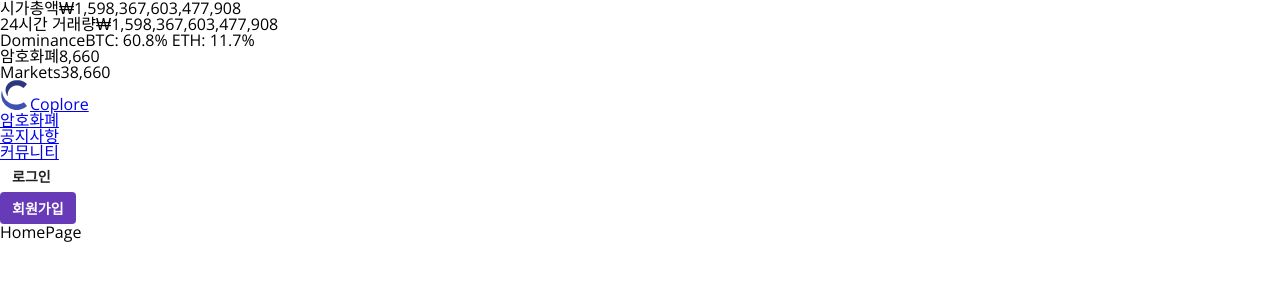
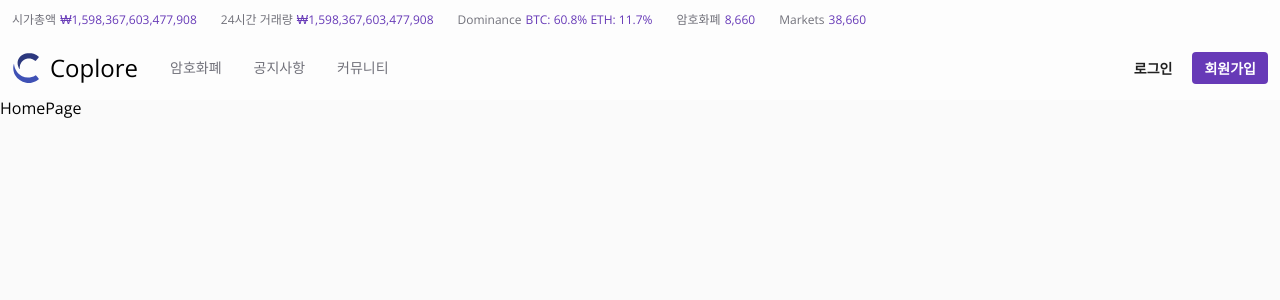
Before and after one commit to coin-flow/coin-flow_app, a Next.js app: page / in a window 1280 px wide. Shown: the top 300 px of the page. Built offline with nearby package versions, Linux system fonts and the light colour scheme.

Commit message:
feat: 기존 스타일링 적용

```diff
--- a/src/app/layout.tsx
+++ b/src/app/layout.tsx
@@ -23,7 +23,7 @@ export const metadata: Metadata = {
 export default function RootLayout({ children }: PropsWithChildren) {
 	return (
 		<html lang="ko" data-theme="light">
-			<body className={`${openSans.className} bg-zinc-100`}>
+			<body className={openSans.className}>
 				<Header />
 				<main>{children}</main>
 			</body>
--- a/src/app/page.tsx
+++ b/src/app/page.tsx
@@ -1,3 +1,3 @@
 export default function HomePage() {
-	return <div className="min-h-dvh h-[5000px]">HomePage</div>;
+	return <div style={{ height: '5000px' }}>HomePage</div>;
 }
--- /dev/null
+++ b/src/components/common/Header.module.scss
@@ -0,0 +1,8 @@
+.container {
+	display: flex;
+	flex-direction: column;
+	position: sticky;
+	top: -40px;
+	backdrop-filter: blur(var(--coplore-blur-sm));
+	background-color: var(--coplore-white-opacity-60);
+}
--- a/src/components/common/Header.tsx
+++ b/src/components/common/Header.tsx
@@ -1,9 +1,10 @@
 import Navbar from './Navbar';
 import Topbar from './Topbar';
+import styles from './Header.module.scss';
 
 export default function Header() {
 	return (
-		<header className="flex flex-col bg-white/60 sticky pt-[-40px] top-[-40px] backdrop-blur-sm">
+		<header className={styles.container}>
 			<Topbar />
 			<Navbar />
 		</header>
--- /dev/null
+++ b/src/components/common/Logo.module.scss
@@ -0,0 +1,11 @@
+.container {
+	display: flex;
+	align-items: center;
+	gap: 0.5rem; /* 8px */
+}
+
+.text {
+	font-size: 1.5rem; /* 24px */
+	line-height: 2rem; /* 32px */
+	color: var(--coplore-black);
+}
--- a/src/components/common/Logo.tsx
+++ b/src/components/common/Logo.tsx
@@ -1,10 +1,11 @@
 import LogoIcon from '../icons/LogoIcon';
+import styles from './Logo.module.scss';
 
 export default function Logo() {
 	return (
-		<div className="flex items-center gap-2">
+		<div className={styles.container}>
 			<LogoIcon />
-			<span className="text-2xl text-black">Coplore</span>
+			<span className={styles.text}>Coplore</span>
 		</div>
 	);
 }
--- /dev/null
+++ b/src/components/common/Navbar.module.scss
@@ -0,0 +1,50 @@
+.container {
+	width: 100%;
+	height: 60px;
+	border-bottom-width: 1px;
+	border-color: rgb(228 228 231);
+}
+
+.wrapper {
+	width: 100%;
+	max-width: 1440px;
+	margin: 0 auto;
+	padding: 0.75rem; /* 12px */
+	display: flex;
+	justify-content: space-between;
+}
+
+.left {
+	display: flex;
+	align-items: center;
+}
+
+.menus {
+	display: flex;
+	align-items: center;
+	padding-left: 1rem; /* 16px */
+}
+
+.menu {
+	font-size: 0.875rem; /* 14px */
+	line-height: 1.25rem; /* 20px */
+	padding: 0 1rem; /* 16px */
+	transition-property: color, background-color, border-color, text-decoration-color, fill, stroke;
+	transition-timing-function: cubic-bezier(0.4, 0, 0.2, 1);
+	transition-duration: 150ms;
+	color: rgb(113 113 122);
+
+	&--active {
+		color: rgb(24 24 27);
+	}
+
+	&:hover {
+		color: rgb(39 39 42);
+	}
+}
+
+.right {
+	display: flex;
+	align-items: center;
+	gap: 0.5rem; /* 8px */
+}
--- a/src/components/common/Navbar.tsx
+++ b/src/components/common/Navbar.tsx
@@ -3,8 +3,9 @@
 import Link from 'next/link';
 import { usePathname } from 'next/navigation';
 
+import Button from '../ui/Button';
 import Logo from './Logo';
-import Button from '../ui/Button';
+import styles from './Navbar.module.scss';
 
 const links = [
 	{ id: '1', label: '암호화폐', href: '/coin' },
@@ -16,26 +17,21 @@ export default function Navbar() {
 	const currentPath = usePathname();
 
 	return (
-		<div className="w-full h-[60px] border-b border-zinc-200">
-			<nav className="w-full max-w-[1440px] mx-auto p-3 flex justify-between">
-				<div className="flex items-center">
+		<div className={styles.container}>
+			<nav className={styles.wrapper}>
+				<div className={styles.left}>
 					<Link href="/">
 						<Logo />
 					</Link>
-					<ul className="flex items-center pl-4">
+					<ul className={styles.menus}>
 						{links.map(link => (
-							<li
-								key={link.id}
-								className={`${
-									link.href === currentPath ? 'text-zinc-900' : 'text-zinc-500'
-								} hover:text-zinc-800 transition-colors text-sm px-4`}
-							>
+							<li key={link.id} className={`${styles.menu} ${link.href === currentPath && styles['menu--active']}`}>
 								<Link href={link.href}>{link.label}</Link>
 							</li>
 						))}
 					</ul>
 				</div>
-				<div className="flex items-center gap-2">
+				<div className={styles.right}>
 					<Button size="sm" color="ghost">
 						로그인
 					</Button>
--- /dev/null
+++ b/src/components/common/Topbar.module.scss
@@ -0,0 +1,35 @@
+.container {
+	width: 100%;
+	height: 40px;
+	border-bottom-width: 1px;
+	border-color: rgb(228 228 231);
+}
+
+.wrapper {
+	width: 100%;
+	max-width: 1440px;
+	display: flex;
+	gap: 1.5rem; /* 24px */
+	align-items: center;
+	padding: 0.75rem; /* 12px */
+	margin: 0 auto;
+}
+
+.item {
+	display: flex;
+	gap: 0.25rem; /* 4px */
+	align-items: center;
+}
+
+.text {
+	font-size: 0.75rem; /* 12px */
+	line-height: 1rem; /* 16px */
+
+	&--grey {
+		color: rgb(113 113 122);
+	}
+
+	&--primary {
+		color: var(--coplore-primary-500);
+	}
+}
--- a/src/components/common/Topbar.tsx
+++ b/src/components/common/Topbar.tsx
@@ -1,3 +1,5 @@
+import styles from './Topbar.module.scss';
+
 const dummy = [
 	{ id: '1', label: '시가총액', value: '₩1,598,367,603,477,908' },
 	{ id: '2', label: '24시간 거래량', value: '₩1,598,367,603,477,908' },
@@ -8,12 +10,12 @@ const dummy = [
 
 export default function Topbar() {
 	return (
-		<div className="w-full h-[40px] border-b border-zinc-200">
-			<div className="w-full max-w-[1440px] flex gap-6 items-center p-3 mx-auto">
+		<div className={styles.container}>
+			<div className={styles.wrapper}>
 				{dummy.map(({ id, label, value }) => (
-					<div key={id} className="flex gap-1 items-center">
-						<span className="text-zinc-500 text-xs">{label}</span>
-						<span className="text-violet-500 text-xs">{value}</span>
+					<div key={id} className={styles.item}>
+						<span className={`${styles.text} ${styles['text--grey']}`}>{label}</span>
+						<span className={`${styles.text} ${styles['text--primary']}`}>{value}</span>
 					</div>
 				))}
 			</div>
--- a/src/styles/global.scss
+++ b/src/styles/global.scss
@@ -22,3 +22,16 @@
 
 /* components */
 @import 'components/button';
+
+body {
+	background-color: var(--coplore-grey-50);
+}
+
+a {
+	text-decoration: none;
+	color: inherit;
+}
+
+* {
+	box-sizing: border-box;
+}
```
